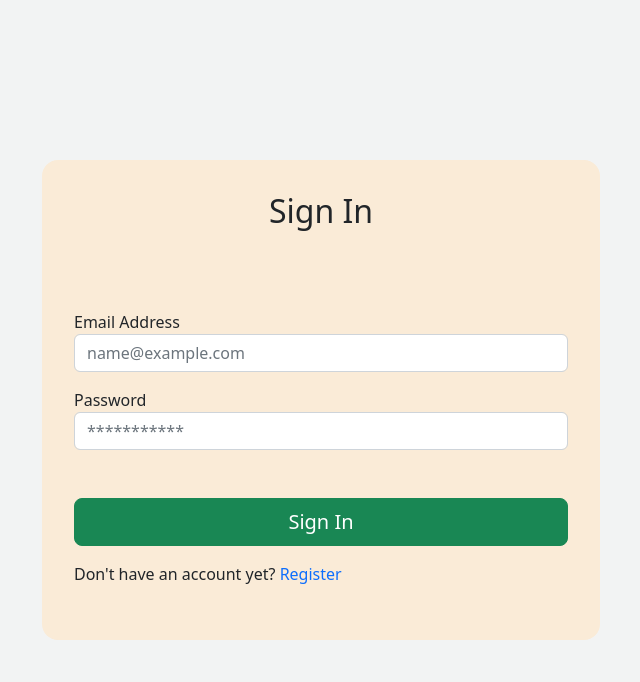
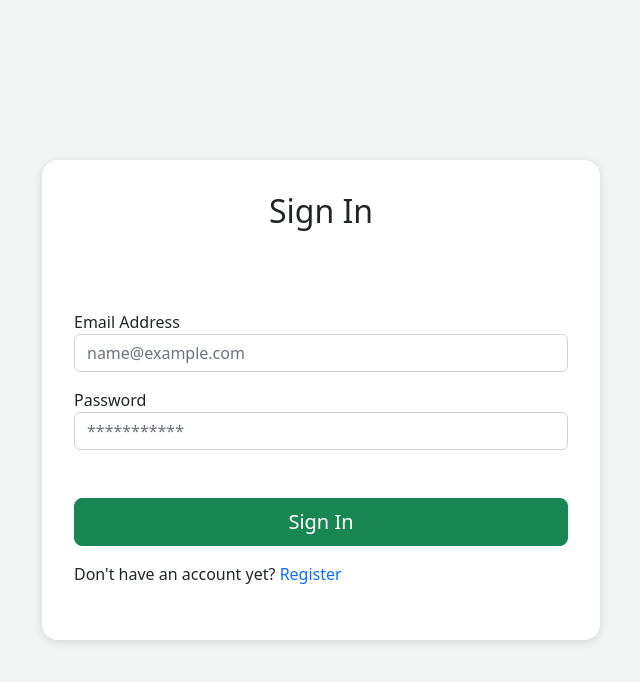
Before and after one commit to LakshiAnu/notesmanagement, a React (Create React App) app in the folder client/: page / in a window 1280 px wide. Shown: the top 682 px of the page, without its empty margins (319-959 px from the left). Built offline with nearby package versions, Linux system fonts and the light colour scheme.

Commit message:
Remove background color and added box shadow

```diff
--- a/client/src/pages/Login/Login.css
+++ b/client/src/pages/Login/Login.css
@@ -8,9 +8,10 @@
 
 .login-container {
     height: 30rem;
-    background-color: antiquewhite;
+    background-color: #ffffff;
     border-radius: 1rem;
     overflow: hidden;
+    box-shadow: rgba(99, 99, 99, 0.2) 0px 2px 8px 0px;
 }
 
 .sign-container {
```
Also changed, not shown: client/src/pages/Login/Login.js (indentation only).
